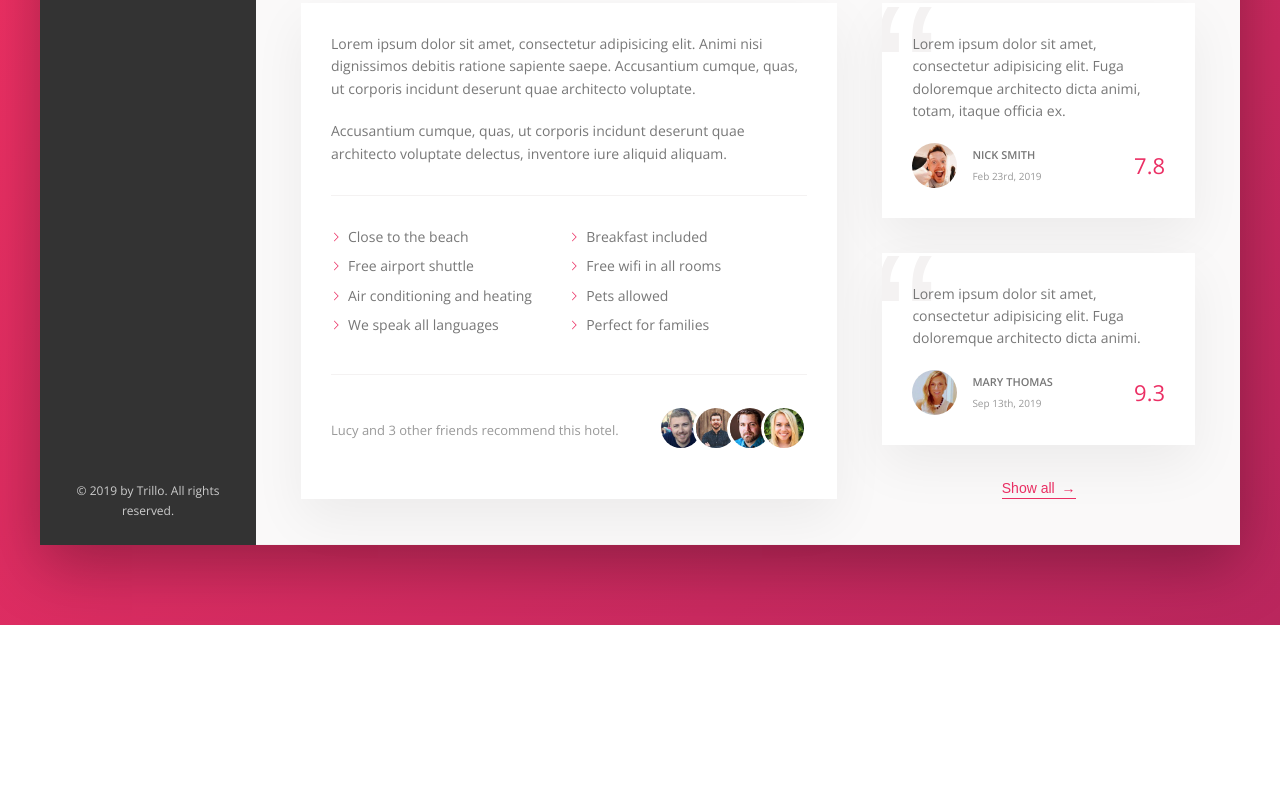
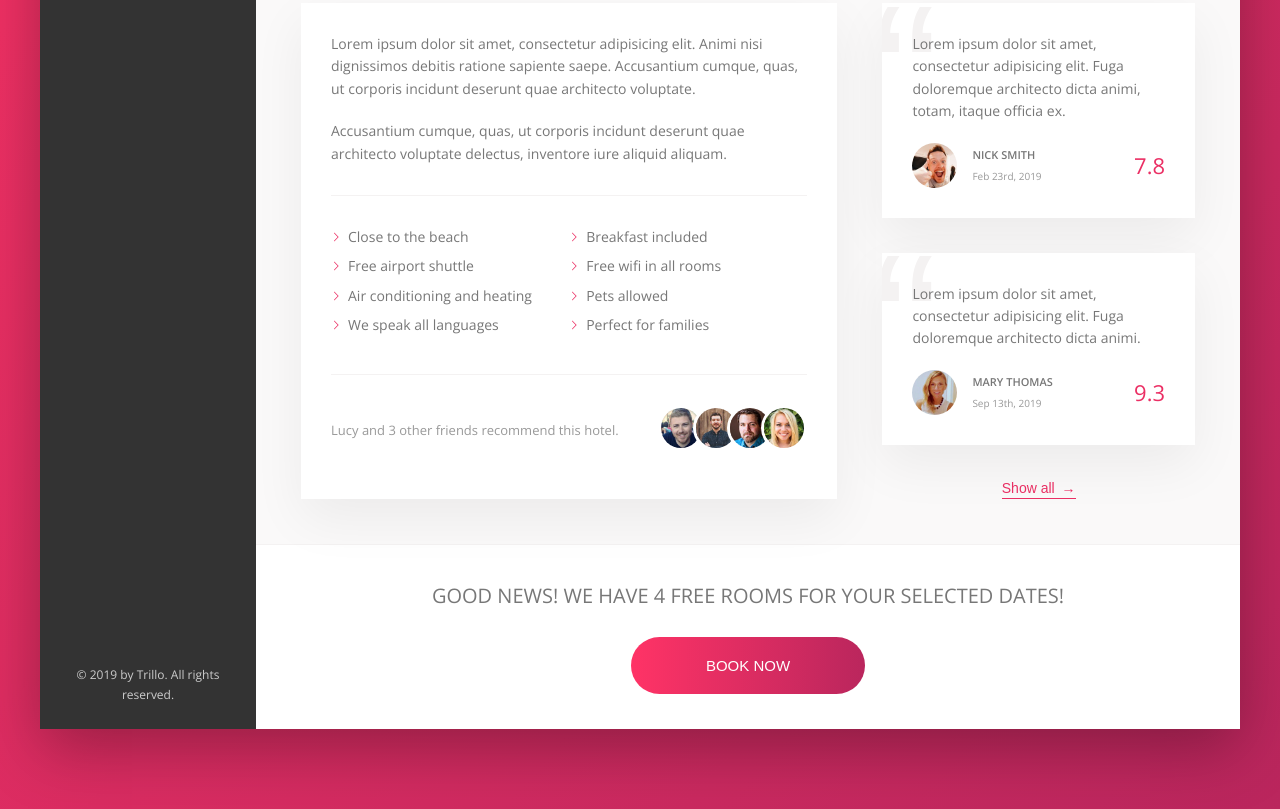
Before and after one commit to JSGehlen/advanced-css-course_Trillo, a website: page index.html in a window 1280 px wide. Shown: the part 644-1453 px from the top of the page. Before the commit the page ends 1269 px from the top, so only its background shows below. Drawn offline with nearby package versions, Linux system fonts and the light colour scheme.

Commit message:
Booking button built

```diff
--- a/index.html
+++ b/index.html
@@ -208,6 +208,15 @@
                                 <button class="btn-inline">Show all <span>&rarr;</span></button>
                         </div>
                     </div>
+                    <div class="cta">
+                            <h2 class="cta__book-now">
+                                Good news! We have 4 free rooms for your selected dates!
+                            </h2>
+                            <button class="btn">
+                                <span class="btn__visible">Book now</span>
+                                <span class="btn__invisible">Only 4 rooms left</span>
+                            </button>
+                        </div>
                 </main>
             </div>
         </div>
--- a/sass/_components.scss
+++ b/sass/_components.scss
@@ -469,3 +469,71 @@
         z-index: 1;
     }
 }
+
+
+/////////////////////////////
+// CALL TO ACTION
+
+.cta {
+    padding: 3.5rem;
+    text-align: center;
+
+    &__book-now {
+        font-size: 2rem;
+        font-weight: 300;
+        margin-bottom: 2.5rem;
+        text-transform: uppercase;
+    }
+}
+
+/////////////////////////////
+// BUTTON
+
+.btn {
+    font-size: 1.5rem;
+    font-weight: 300;
+    text-transform: uppercase;
+    border-radius: 100px;
+    border: none;
+    background-image: linear-gradient(to right, var(--color-primary-light), var(--color-primary-dark));
+    color: #fff;
+    position: relative;
+    overflow: hidden;
+    cursor: pointer;
+
+    & > * {
+        display: inline-block;
+        height: 100%;
+        width: 100%;
+        transition: all .2s;
+    }
+
+    &__visible {
+        padding: 2rem 7.5rem;
+    }
+
+    &__invisible {
+        position: absolute;
+        padding: 2rem 0;
+        left: 0;
+        top: -100%;
+    }
+    &:hover {
+    background-image: linear-gradient(to left, var(--color-primary-light), var(--color-primary-dark));
+
+    }
+
+    &:hover &__visible {
+        transform: translateY(100%);
+    }
+
+    &:hover &__invisible {
+        top: 0;
+    }
+
+    &:focus {
+        outline: none;
+        animation: pulsate 1s infinite;
+    }
+
+}
```
Also changed, not shown: css/style.css.
